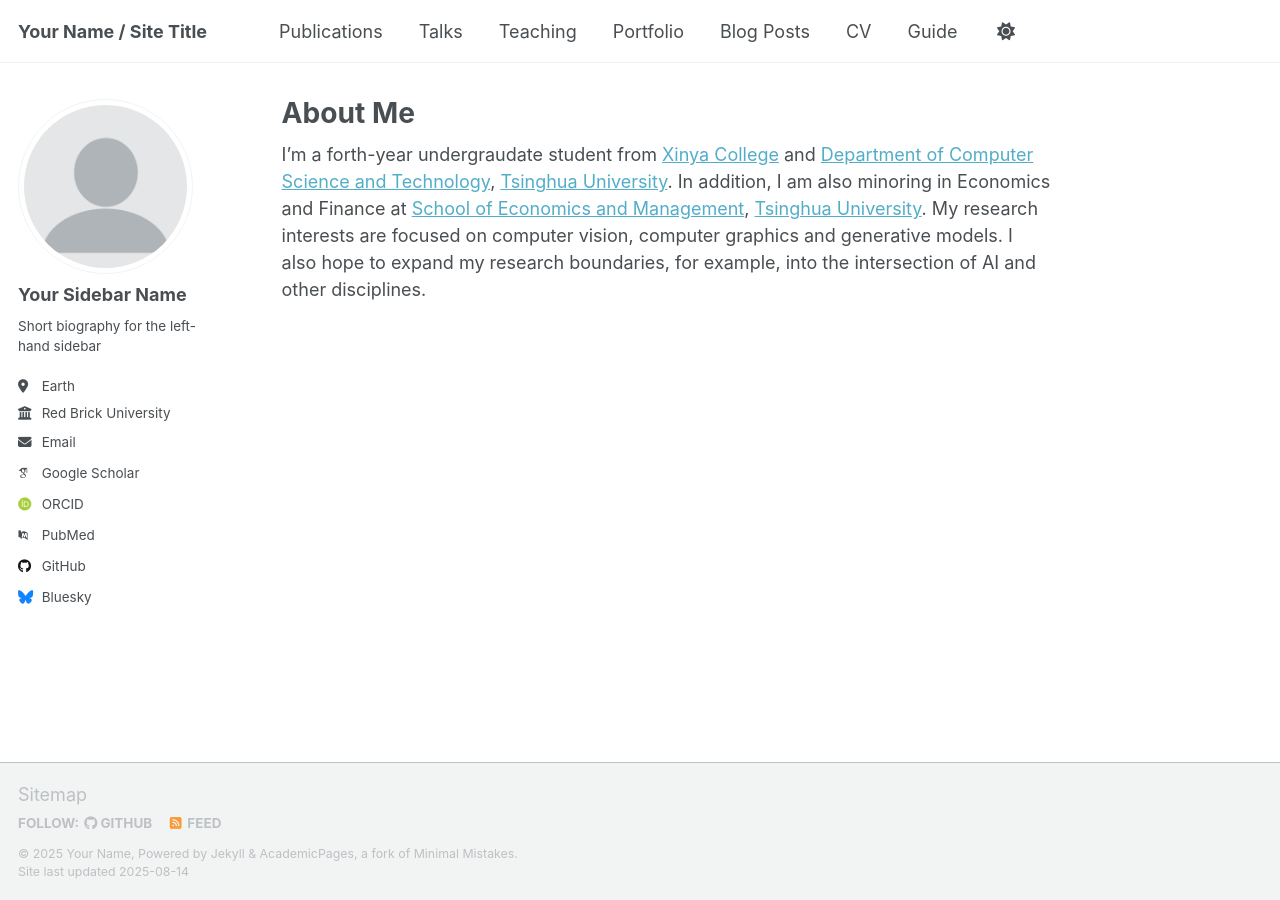
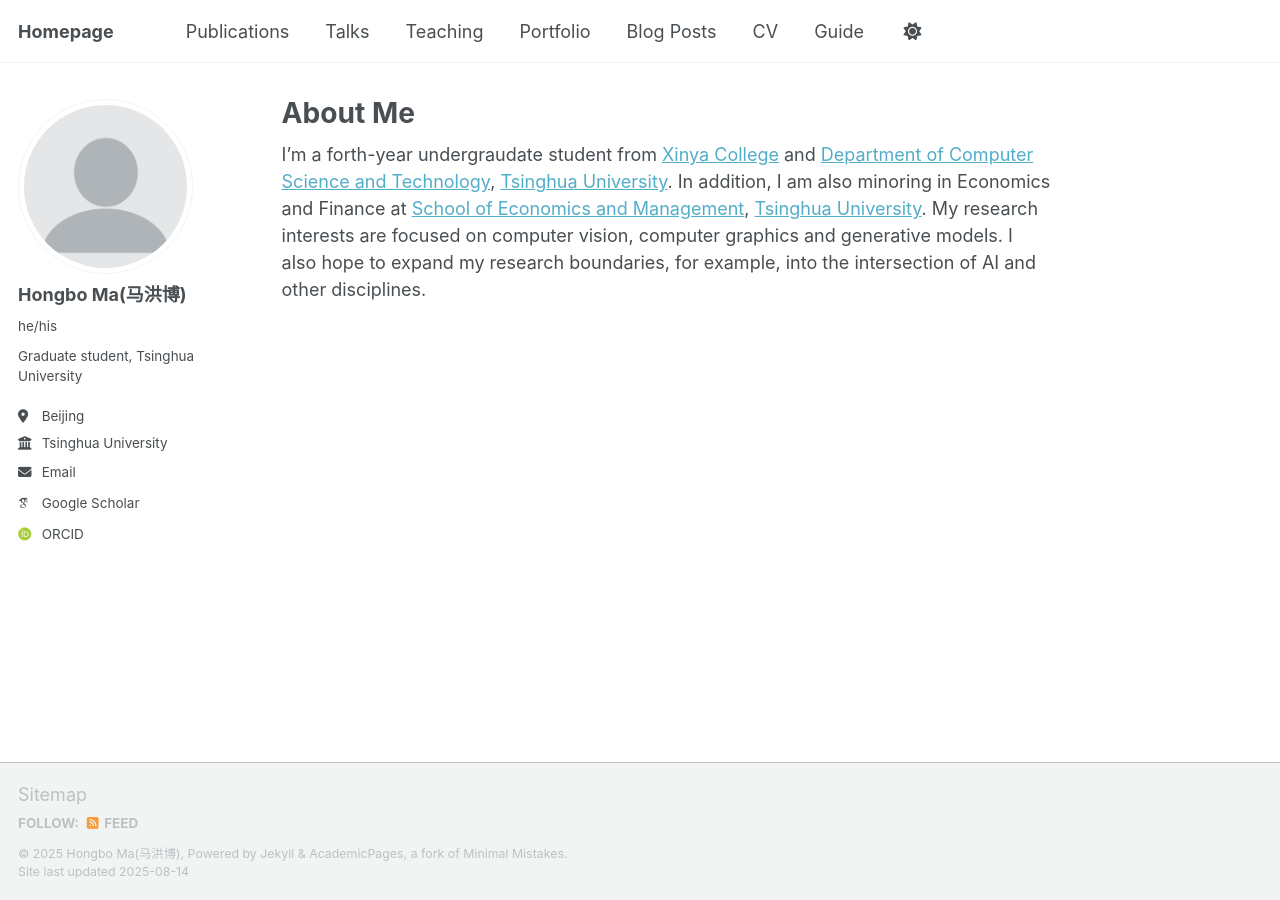
Before and after one commit to mahb-THU/mahb-THU.github.io, a Jekyll site: the page built from _pages/about.md, in a window 1280 px wide. Built offline with Jekyll 4.4.1, drawn with Linux system fonts in a browser that asks for light colours; some web fonts are replaced; a script that is not in the unit is left out.

Commit message:
Update _config.yml

```diff
--- a/_config.yml
+++ b/_config.yml
@@ -9,13 +9,13 @@
 # Basic Site Settings
 locale                   : "en-US"
 site_theme               : "default" # Currently available options are "default", "air"
-title                    : "Your Name / Site Title"
+title                    : "Homepage"
 title_separator          : "-"
-name                     : &name "Your Name"
+name                     : "Hongbo Ma(马洪博)"
 description              : &description "personal description"
-url                      : https://academicpages.github.io # the base hostname & protocol for your site e.g. "https://[your GitHub username].github.io" or if you already have some other page hosted on Github then use "https://[your GitHub username].github.io/[Your Repo Name]"
+url                      : "https://mahb-thu.github.io" # the base hostname & protocol for your site e.g. "https://[your GitHub username].github.io" or if you already have some other page hosted on Github then use "https://[your GitHub username].github.io/[Your Repo Name]"
 baseurl                  : "" # the subpath of your site, e.g. "/blog"
-repository               : "academicpages/academicpages.github.io"
+repository               : "mahb-THU/mahb-THU.github.io"
 
 # Site Author - The following control what appear as part of the author content on the side bar.
 #               If a field is blank the icon and link will not appear, otherwise it will be shown.
@@ -23,23 +23,23 @@ repository               : "academicpages/academicpages.github.io"
 author:
   # Biographic information
   avatar           : "profile.png"
-  name             : "Your Sidebar Name"
-  pronouns         : # example: "she/her"
-  bio              : "Short biography for the left-hand sidebar"
-  location         : "Earth"
-  employer         : "Red Brick University"
+  name             : "Hongbo Ma(马洪博)"
+  pronouns         : "he/his"
+  bio              : "Graduate student, Tsinghua University"
+  location         : "Beijing"
+  employer         : "Tsinghua University"
   uri              : # URL
-  email            : "none@example.org"
+  email            : "mahongbothu@gamil.com"
 
   # Academic websites
   academia         : # URL
   arxiv            : # URL - Update with the correct link to your profile
-  googlescholar    : "https://scholar.google.com/citations?user=PS_CX0AAAAAJ"
+  googlescholar    : "https://scholar.google.com/citations?user=1NIc69QAAAAJ&hl=en"
   inspire-hep      : # URL
   impactstory      : # URL
-  orcid            : "http://orcid.org/yourorcidurl"
+  orcid            : "https://orcid.org/0009-0009-6763-1492"
   semantic         : # URL
-  pubmed           : "https://www.ncbi.nlm.nih.gov/pubmed/?term=john+snow"
+  # pubmed           : "https://www.ncbi.nlm.nih.gov/pubmed/?term=john+snow"
   researchgate     : # URL
   scopus           : # URL
 
@@ -47,36 +47,36 @@ author:
   bitbucket        : # Username - Update with your username on the site
   codepen          : # Username
   dribbble         : # Username
-  github           : "academicpages"
+  # github           : "academicpages"
   kaggle           : # Username
   stackoverflow    : # User number or user number and name (i.e., use "1" or "1/jeff-atwood")
 
   # Social media
-  artstation       : # Username
-  bluesky          : "bsky.app" # Replace this with you Bluesky username
-  facebook         : # Username
-  flickr           : # Username
-  foursquare       : # Username
-  goodreads        : # Username
-  google_plus      : # Username
-  keybase          : # Username
-  instagram        : # Username
-  lastfm           : # Username
-  linkedin         : # Username
-  mastodon         : # URL
-  medium           : # URL
-  pinterest        : # Username
-  soundcloud       : # Username
-  steam            : # Username
-  telegram         : # URL
-  tumblr           : # Username
-  twitter          : # Username for X / Twitter
-  vine             : # Username
-  weibo            : # Username
-  wikipedia        : # Username
-  xing             : # Username
-  youtube          : # Username
-  zhihu            : # Username
+  # artstation       : # Username
+  # bluesky          : "bsky.app" # Replace this with you Bluesky username
+  # facebook         : # Username
+  # flickr           : # Username
+  # foursquare       : # Username
+  # goodreads        : # Username
+  # google_plus      : # Username
+  # keybase          : # Username
+  # instagram        : # Username
+  # lastfm           : # Username
+  # linkedin         : # Username
+  # mastodon         : # URL
+  # medium           : # URL
+  # pinterest        : # Username
+  # soundcloud       : # Username
+  # steam            : # Username
+  # telegram         : # URL
+  # tumblr           : # Username
+  # twitter          : # Username for X / Twitter
+  # vine             : # Username
+  # weibo            : # Username
+  # wikipedia        : # Username
+  # xing             : # Username
+  # youtube          : # Username
+  # zhihu            : # Username
 
 # Publication Category - The following the list of publication categories and their headings
 publication_category:
```
